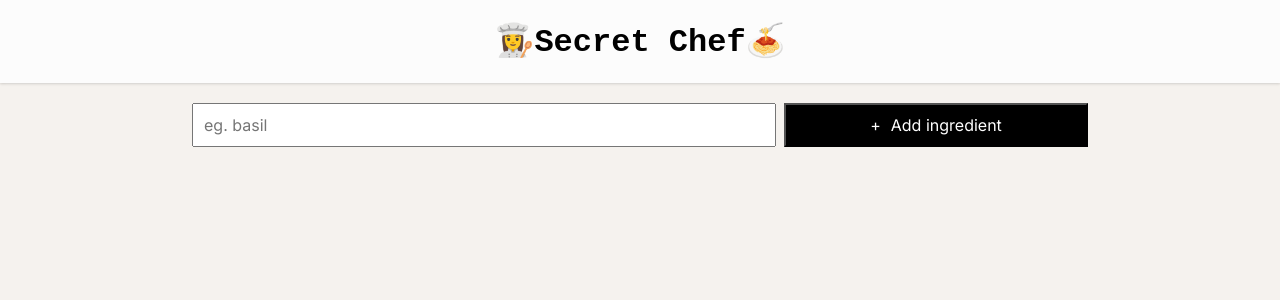
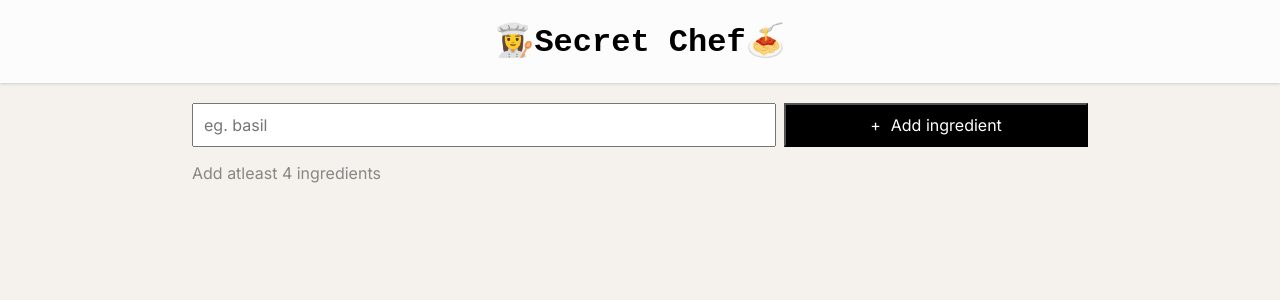
Before and after one commit to AllanRono1/ChefTrinket, a React (Vite) app: page / in a window 1280 px wide. Shown: the top 300 px of the page. Built offline with nearby package versions, Linux system fonts and the light colour scheme; a web font is replaced by a local one.

Commit message:
Added a comment that a user should input atleast 4 ingredients before generating a recipe

```diff
--- a/src/App.css
+++ b/src/App.css
@@ -109,3 +109,13 @@ button:hover {
 .generate > p::after {
   content: "😋";
 }
+
+.prerequisite {
+  font-size: 100%;
+  color:#1c1c1c80;
+}
+
+.prerequisite::selection {
+  background-color:#1c1c1c80;
+  color: #fcfcfc;
+}
--- a/src/App.jsx
+++ b/src/App.jsx
@@ -28,6 +28,7 @@ function App() {
             name='input'/>
             <button>Add ingredient</button>
           </form>
+          {ingredients.length < 4 &&<p className='prerequisite'>Add atleast 4 ingredients</p>}
           <ul>
             {list}
           </ul>
```
